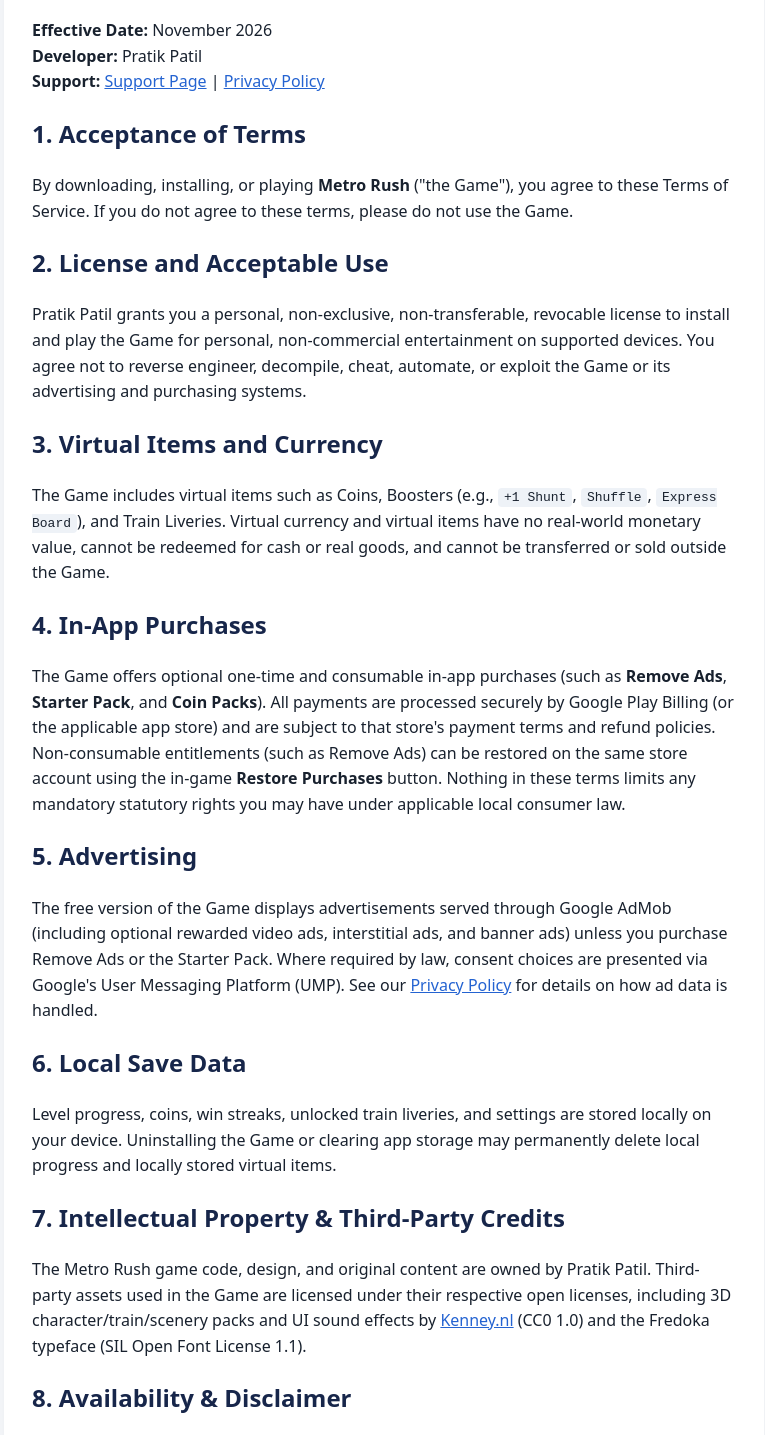
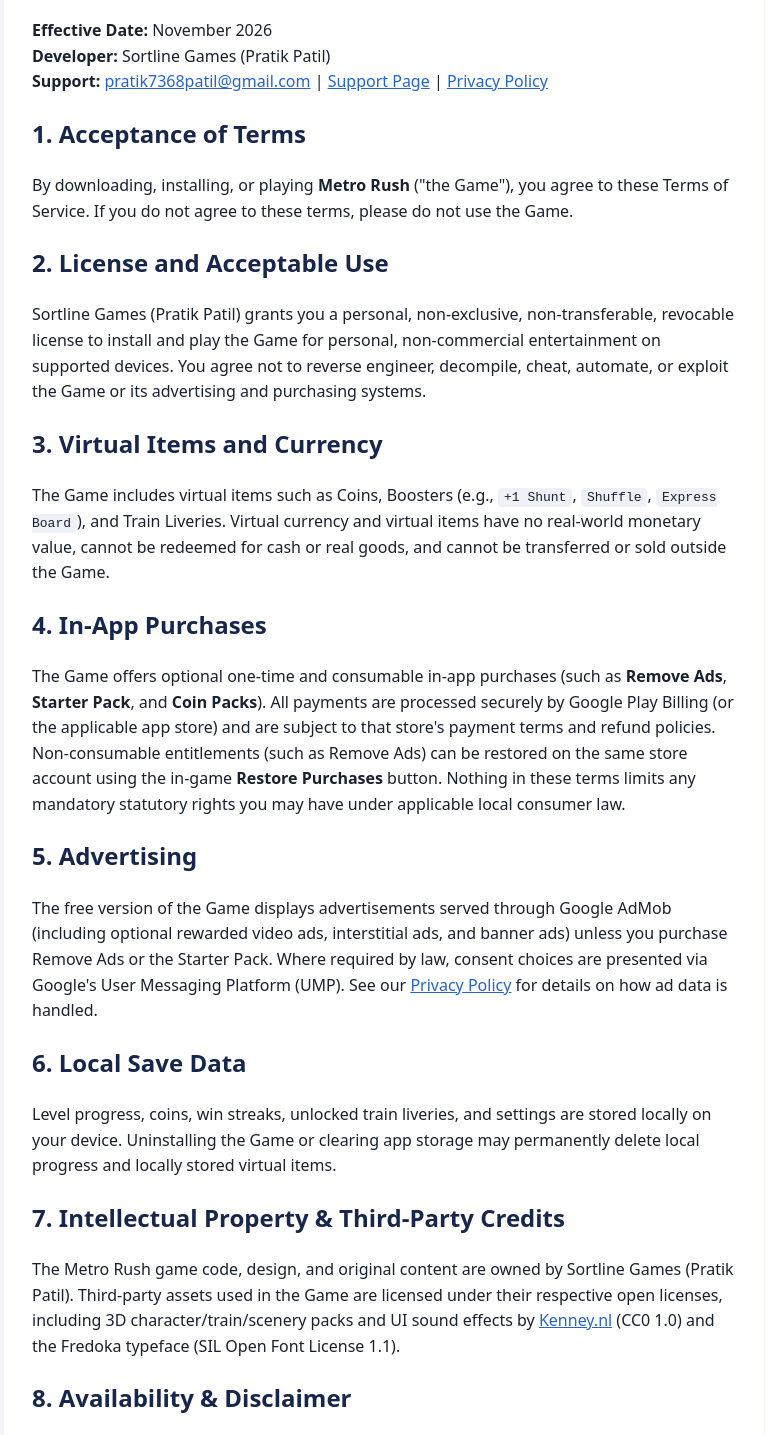
Before and after one commit to pratik7368patil/pratik7368patil.github.io, a plain HTML site: page metro-rush/terms.html in a window 1280 px wide. Shown: the part 144-1579 px from the top of the page, without its empty margins (256-1021 px from the left). Drawn offline with Linux system fonts and the light colour scheme.

Commit message:
Update developer identity to Sortline Games (Pratik Patil) and support email

```diff
--- a/metro-rush/terms.html
+++ b/metro-rush/terms.html
@@ -16,14 +16,14 @@
   <div class="card">
     <h1>Terms of Service for Metro Rush</h1>
     <p><strong>Effective Date:</strong> November 2026<br>
-    <strong>Developer:</strong> Pratik Patil<br>
-    <strong>Support:</strong> <a href="https://github.com/pratik7368patil/pratik7368patil.github.io/issues" target="_blank" rel="noopener">Support Page</a> | <a href="privacy.html">Privacy Policy</a></p>
+    <strong>Developer:</strong> Sortline Games (Pratik Patil)<br>
+    <strong>Support:</strong> <a href="mailto:pratik7368patil@gmail.com">pratik7368patil@gmail.com</a> | <a href="https://github.com/pratik7368patil/pratik7368patil.github.io/issues" target="_blank" rel="noopener">Support Page</a> | <a href="privacy.html">Privacy Policy</a></p>
 
     <h2>1. Acceptance of Terms</h2>
     <p>By downloading, installing, or playing <strong>Metro Rush</strong> ("the Game"), you agree to these Terms of Service. If you do not agree to these terms, please do not use the Game.</p>
 
     <h2>2. License and Acceptable Use</h2>
-    <p>Pratik Patil grants you a personal, non-exclusive, non-transferable, revocable license to install and play the Game for personal, non-commercial entertainment on supported devices. You agree not to reverse engineer, decompile, cheat, automate, or exploit the Game or its advertising and purchasing systems.</p>
+    <p>Sortline Games (Pratik Patil) grants you a personal, non-exclusive, non-transferable, revocable license to install and play the Game for personal, non-commercial entertainment on supported devices. You agree not to reverse engineer, decompile, cheat, automate, or exploit the Game or its advertising and purchasing systems.</p>
 
     <h2>3. Virtual Items and Currency</h2>
     <p>The Game includes virtual items such as Coins, Boosters (e.g., <code>+1 Shunt</code>, <code>Shuffle</code>, <code>Express Board</code>), and Train Liveries. Virtual currency and virtual items have no real-world monetary value, cannot be redeemed for cash or real goods, and cannot be transferred or sold outside the Game.</p>
@@ -38,7 +38,7 @@
     <p>Level progress, coins, win streaks, unlocked train liveries, and settings are stored locally on your device. Uninstalling the Game or clearing app storage may permanently delete local progress and locally stored virtual items.</p>
 
     <h2>7. Intellectual Property &amp; Third-Party Credits</h2>
-    <p>The Metro Rush game code, design, and original content are owned by Pratik Patil. Third-party assets used in the Game are licensed under their respective open licenses, including 3D character/train/scenery packs and UI sound effects by <a href="https://kenney.nl" target="_blank" rel="noopener">Kenney.nl</a> (CC0 1.0) and the Fredoka typeface (SIL Open Font License 1.1).</p>
+    <p>The Metro Rush game code, design, and original content are owned by Sortline Games (Pratik Patil). Third-party assets used in the Game are licensed under their respective open licenses, including 3D character/train/scenery packs and UI sound effects by <a href="https://kenney.nl" target="_blank" rel="noopener">Kenney.nl</a> (CC0 1.0) and the Fredoka typeface (SIL Open Font License 1.1).</p>
 
     <h2>8. Availability &amp; Disclaimer</h2>
     <p>The Game is provided on an "as is" and "as available" basis without warranties of uninterrupted operation or compatibility with every device. We may update, rebalance, or discontinue features or levels at any time. To the fullest extent permitted by applicable law, the developer is not liable for indirect, incidental, or consequential damages arising from use of the Game.</p>
```
Also changed, not shown: index.html (+2 -1 lines), metro-rush/index.html (+2 -1 lines), metro-rush/privacy.html (+2 -2 lines).
